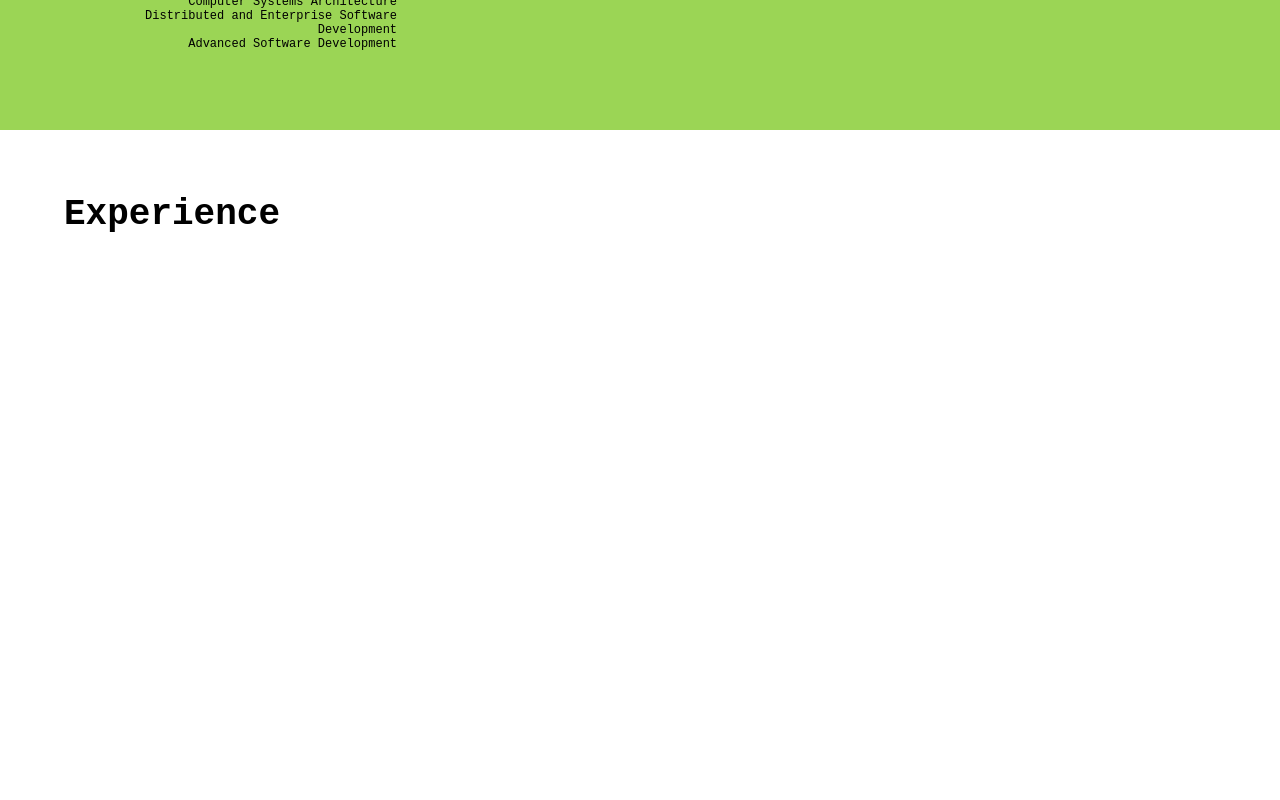
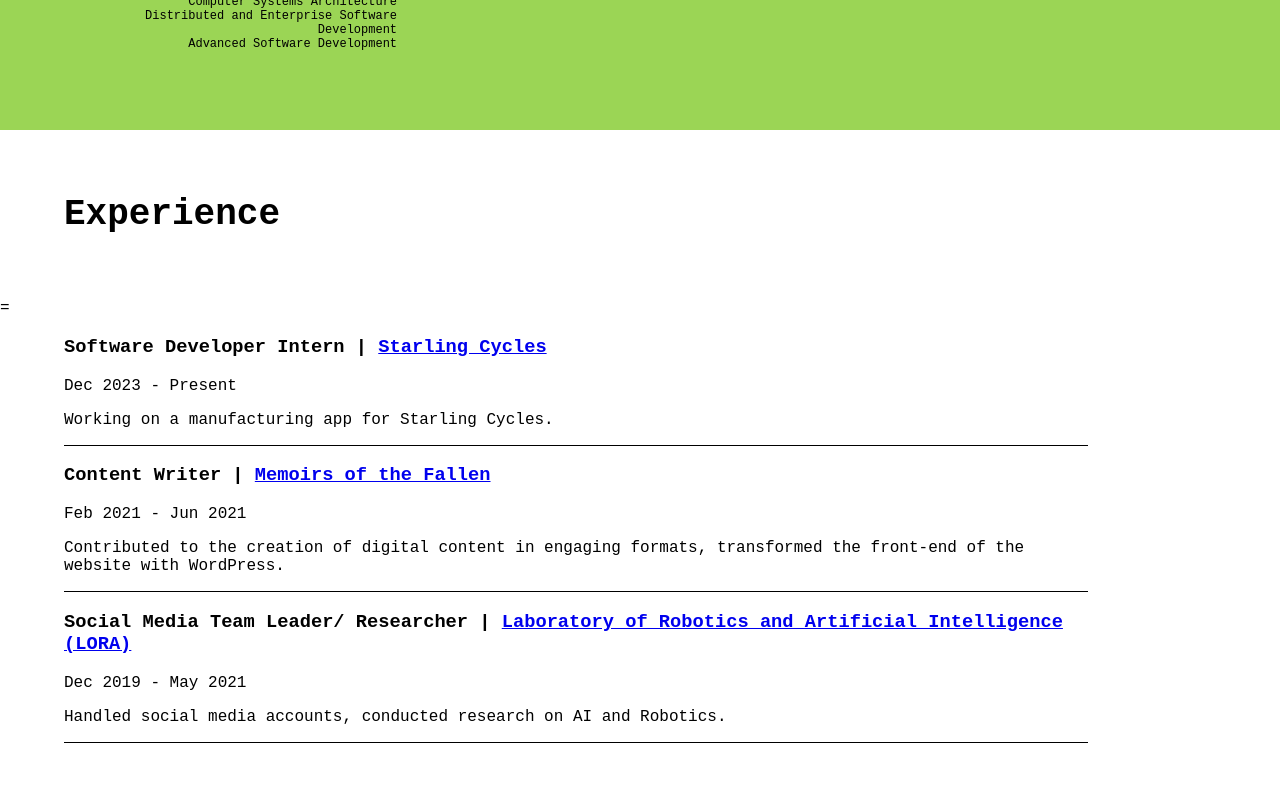
Before and after one commit to njiah/portfolio, a React (Create React App) app: page / in a window 1280 px wide. Shown: the part 2480-3280 px from the top of the page. Built offline with nearby package versions, Linux system fonts and the light colour scheme.

Commit message:
experience page

```diff
--- a/src/App.css
+++ b/src/App.css
@@ -253,9 +253,6 @@ img {
   transition: opacity 0.3s ease, max-height 0.3s ease;
 }
 
-
-
-
 .filter{
   width:80%;
   margin-left:5%;
@@ -278,3 +275,14 @@ img {
   background-color: whitesmoke;
   color: black;
 }
+
+.experience {
+  width: 80%;
+  text-align: start;
+  align-items: start;
+  margin-left: 5%;
+  margin-right: 5%;
+  flex-direction: column;
+  display: inline-block;
+  border-bottom:1px solid black;
+}
--- a/src/components/Experience.js
+++ b/src/components/Experience.js
@@ -1,8 +1,38 @@
 
 function Experience() {
+    const experience = [
+        {
+            title: "Software Developer Intern",
+            company: "Starling Cycles",
+            date: "Dec 2023 - Present",
+            link: "https://www.starlingcycles.com",
+            description: "Working on a manufacturing app for Starling Cycles."
+        },
+        {
+            title: "Content Writer",
+            company: "Memoirs of the Fallen",
+            date: "Feb 2021 - Jun 2021",
+            link: "https://www.facebook.com/memoirsofthefallen/",
+            description: "Contributed to the creation of digital content in engaging formats, transformed the front-end of the website with WordPress."
+        },
+        {
+            title: "Social Media Team Leader/ Researcher",
+            company: "Laboratory of Robotics and Artificial Intelligence (LORA)",
+            date: "Dec 2019 - May 2021",
+            link: "https://www.facebook.com/loratech/about/?ref=page_internal&mt_nav=0&_rdr",
+            description: "Handled social media accounts, conducted research on AI and Robotics."
+        }
+    ]
   return (
     <div className="white" id="experience">
       <h1>Experience</h1>
+=            {experience.map((exp) => (
+            <div className="experience">
+                <h3>{exp.title} | <a href={exp.link}>{exp.company}</a></h3>
+                <p> {exp.date}</p>
+                <p>{exp.description}</p>
+            </div>
+            ))}
     </div>
   );
 }
```
